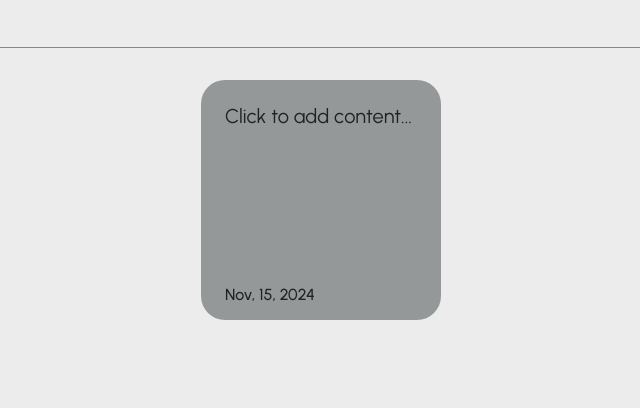
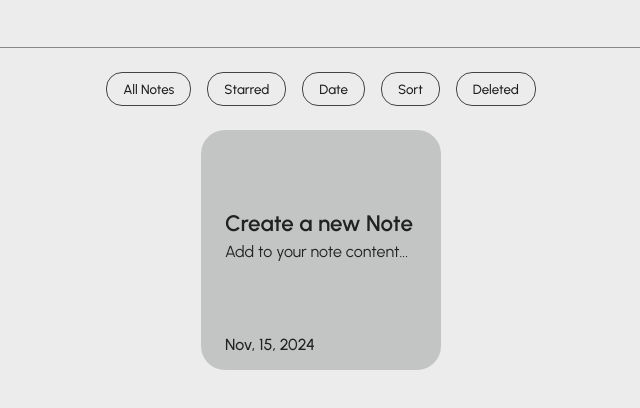
Before and after one commit to twintumansky/Noted, a React (Vite) app: page /main in a window 1280 px wide. Both pictures are taken after a click on the button 976 px from the left and 23 px from the top of the page. Shown: the top 408 px of the page, without its empty margins (319-959 px from the left). Built offline with nearby package versions, Linux system fonts and the light colour scheme.

Commit message:
Added tags and some animations to the App

```diff
--- a/src/App.css
+++ b/src/App.css
@@ -127,7 +127,6 @@ html, body {
   background-color:#ececed;
   position: relative;
   overflow: hidden;
-  /* background-color:#8abea4; */
 }
 
 .notesSection-container.dark {
@@ -162,11 +161,17 @@ html, body {
   color: #e8e6d9;
 }
 
+.notesSection-container .nav-button:hover {
+  transform: scale(1.1);
+  color: #000000;
+}
+
 .navbar-buttons {
   position: absolute;
   right: 2rem;
   top: 50%;
   transform: translate(0, -50%);
+  transition: transform 0.3s ease;
   display: flex;
   justify-content: space-evenly;
   gap: 0 2rem;
@@ -182,6 +187,7 @@ html, body {
   position: relative;
   transform-origin: center center;
   transition: transform 0.4s ease;
+  color: #353434;
 }
 
 .nav-button:hover {
@@ -202,8 +208,29 @@ html, body {
   pointer-events: none;
 }
 
+
+.notes-tag-list button {
+  margin: 0.5rem;
+  padding: 0.5rem 1rem;
+  border-radius: 1rem;
+  border: 1px solid #444444;
+  background-color: transparent;
+  color: #1f1f1f;
+  cursor: pointer;
+  transition: all 0.3s ease;
+  font-weight: 500;
+}
+
+.notes-tag-list button:hover {
+  background-color: #121212;
+  color: #ffffff;
+}
+
 .note-area {
-  margin-top: 3rem;
+  display: flex;
+  flex-direction: column;
+  align-items: center;
+  top: 3rem;
   height: calc(100vh - 3rem);
   width: 100%;
   overflow: hidden;
@@ -265,22 +292,34 @@ html, body {
   position: relative;
   overflow: hidden;
   transition: all 0.4s ease;
-  background-color:#959898;
+  background-color:#c3c5c5;
 }
 
-.card-element.arrow-button {
+.arrow-button {
+  width: 24px;
+  height: 24px;
   position: absolute;
-  right: 5px;
-  top: 5px;
+  right: 1rem;
+  top: 1rem;
+  outline: none;
   border-radius: 50%;
   border: none;
-  display: flex;
-  justify-content: center;
-  align-items: center;
   cursor: pointer;
-  transition:all 0.4s ease;
-  background-color:#000000;
-  color: #ffffff;
+  background-color: transparent;
+  color: #434343;
+  opacity: 0;
+  transform: translate(0, 0);
+  transition: all 0.4s ease;
+}
+
+.card-element:hover {
+  background-color:#999b9b;
+  color:#353434;
+}
+
+.card-element:hover .arrow-button {
+  opacity: 1;
+  transform: translate(5px, -5px);
 }
 
 .card-element-date {
@@ -291,10 +330,17 @@ html, body {
   font-weight: 450;
 }
 
-.card-element-content {
-  font-size: 1.25rem;
-  font-weight: 400;
+.card-element-inner {
+  position: absolute;
+  top: 5rem;
 }
+
+.card-element-title {
+  font-size: 1.4rem;
+  font-weight: 550;
+  margin-bottom: 0.3rem;
+}
+
 
 @media (max-width: 768px) {
   .card-element {
--- a/src/components/NotesSection.jsx
+++ b/src/components/NotesSection.jsx
@@ -1,8 +1,9 @@
 import { useState, useEffect, useRef } from "react";
 import Lenis from "@studio-freight/lenis";
-// import { ArrowUpRight03Icon } from "hugeicons-react";
+import { ArrowUpRight01Icon } from "hugeicons-react";
 import NavBar from "./Navbar";
 import NotesCard from "./NotesCard";
+import NotesTagList from "./NotesTagList";
 import "../App.css";
 
 const NotesSection = () => {
@@ -85,8 +86,8 @@ const NotesSection = () => {
     const createdAt = new Date();
     const newNote = {
       id: Date.now(),
-      title: "",
-      content: "Click to add content...",
+      title: "Create a new Note",
+      content: "Add to your note content...",
       createdAt,
     };
 
@@ -160,6 +161,7 @@ const NotesSection = () => {
           deleteButton={handleClearAll}
         />
         <main className="note-area" ref={scrollContainerRef}>
+          <NotesTagList />
           {notes.length === 0 ? (
             <p>This is where you can manage your notes...</p>
           ) : (
@@ -180,7 +182,7 @@ const NotesSection = () => {
                       }
                       style={{ backgroundColor: notes.color }}
                     >
-                      {/* <button
+                      <button
                         className="arrow-button"
                         onClick={() =>
                           handleCardClick(
@@ -191,10 +193,11 @@ const NotesSection = () => {
                           )
                         }
                       >
-                        <ArrowUpRight03Icon size={20} />
-                      </button> */}
-                      <div className="card-element-content">
-                        {notes.content}
+                        <ArrowUpRight01Icon size={30}/>
+                      </button>
+                      <div className="card-element-inner">
+                        <div className='card-element-title'>{notes.title}</div>
+                        <div className='card-element-content'>{notes.content}</div>
                       </div>
                       <div className="card-element-date">
                         {formatDate(new Date(notes.createdAt))}
--- /dev/null
+++ b/src/components/NotesTagList.jsx
@@ -0,0 +1,13 @@
+const NotesTagList = () => {
+  return (
+    <div className='notes-tag-list'>
+        <button>All Notes</button>
+        <button>Starred</button>
+        <button>Date</button>
+        <button>Sort</button>
+        <button>Deleted</button>
+    </div>
+  );
+};
+
+export default NotesTagList;
```
